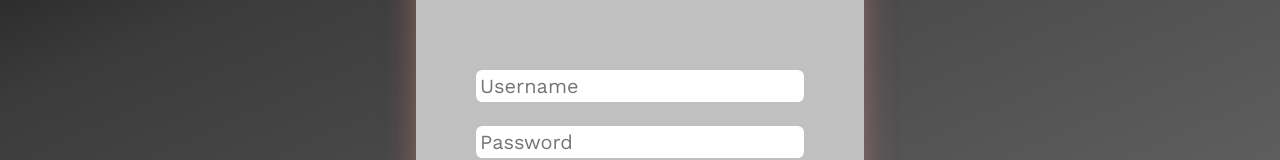
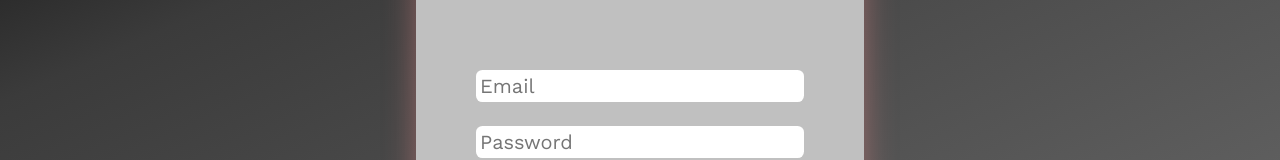
Before and after one commit to amartrain1/Beat-Blend, a React (Create React App) app in the folder client/: page / in a window 1280 px wide. Both pictures are taken after a click on the element "Log In". Shown: the part 322-482 px from the top of the page. Built offline with nearby package versions, Linux system fonts and the light colour scheme.

Commit message:
Got Login working and talking with graphQL

```diff
--- a/client/src/components/LandingPage/LandingPage.js
+++ b/client/src/components/LandingPage/LandingPage.js
@@ -53,8 +53,8 @@ const LandingPage = () => {
   const handleLogIn = async (formData) => {
     try {
       const { data } = await logInMutation({ variables: formData });
-      const { token } = data.logIn.token;
-      localStorage.setItem("token", token);
+      const { token } = data.login;
+      localStorage.setItem("id_token", token);
       AuthService.login(token);
       navigate("/home");
     } catch (error) {
--- a/client/src/components/LandingPage/LogInForm/LogInForm.js
+++ b/client/src/components/LandingPage/LogInForm/LogInForm.js
@@ -2,12 +2,12 @@ import React, { useState } from "react";
 import { motion } from "framer-motion";
 
 const LogInForm = ({ handleLogIn, error, setError }) => {
-  const [username, setUsername] = useState("");
+  const [email, setEmail] = useState("");
   const [password, setPassword] = useState("");
 
   const handleSubmit = (e) => {
     e.preventDefault();
-    handleLogIn({ username, password });
+    handleLogIn({ email, password });
   };
 
   return (
@@ -21,9 +21,9 @@ const LogInForm = ({ handleLogIn, error, setError }) => {
       <form onSubmit={handleSubmit}>
         <input
           type="text"
-          placeholder="Username"
-          value={username}
-          onChange={(e) => setUsername(e.target.value)}
+          placeholder="Email"
+          value={email}
+          onChange={(e) => setEmail(e.target.value)}
         />
         <input
           type="password"
```
Also changed, not shown: 2 other files (tests, documents, lock files or other folders).
